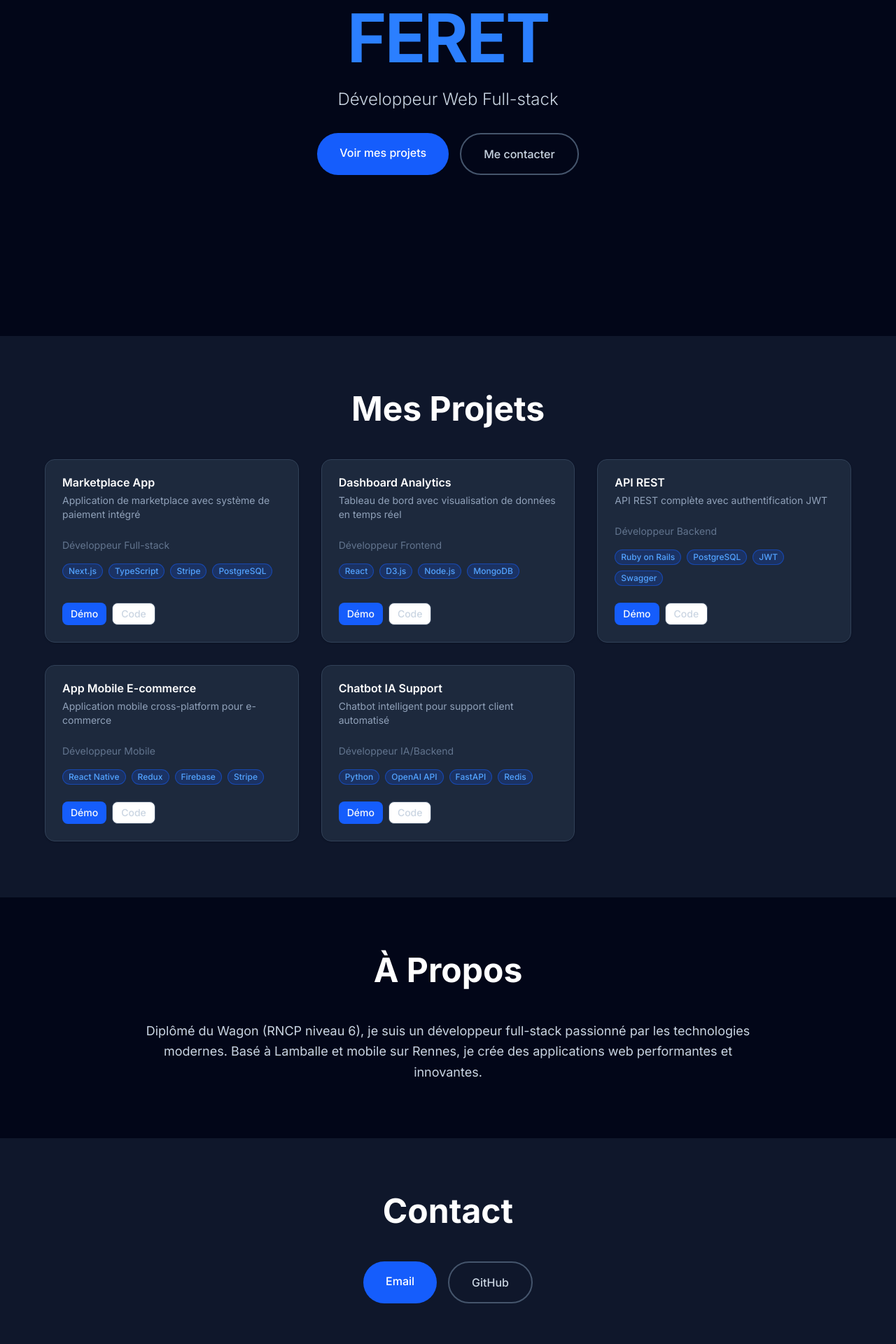
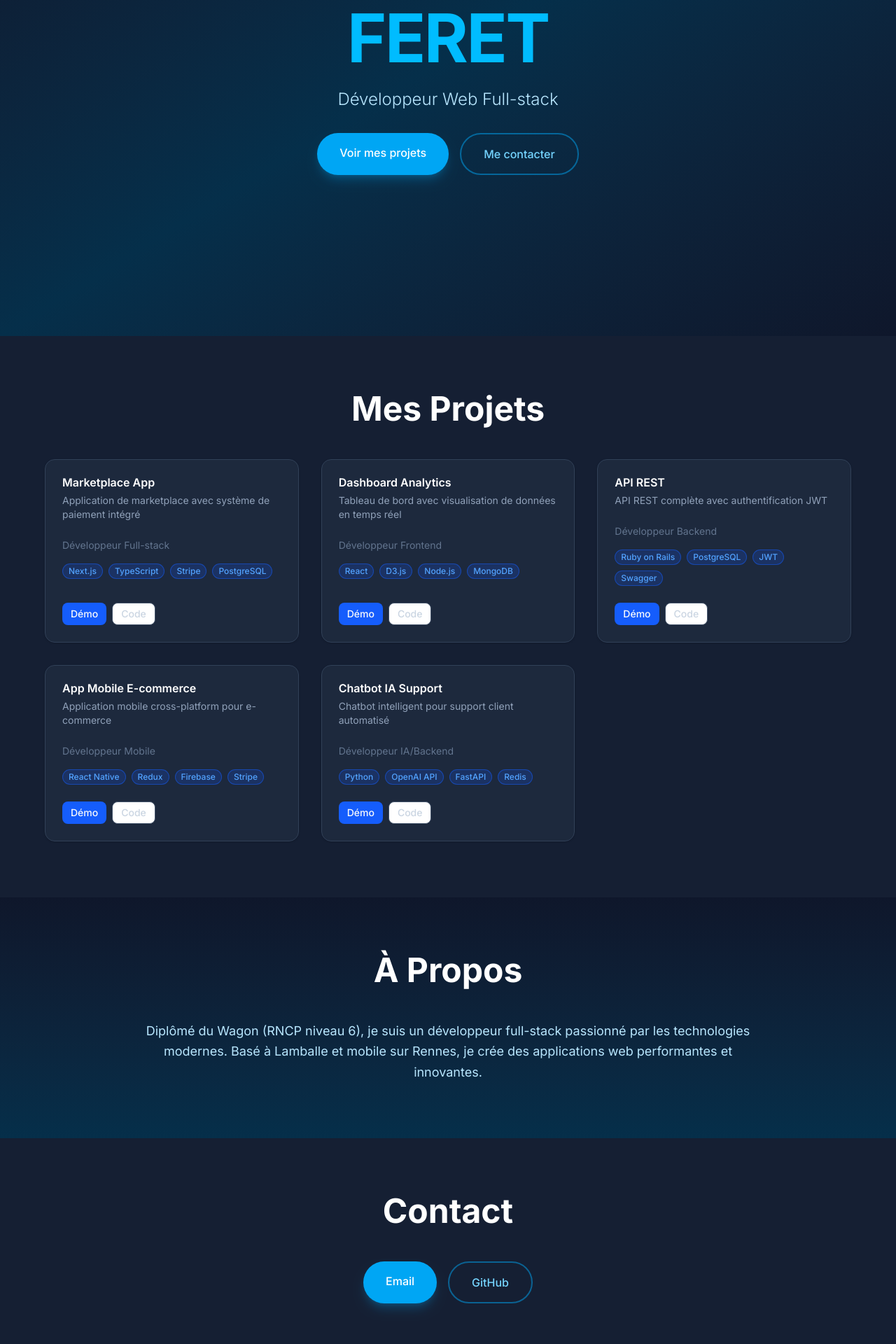
Before and after one commit to ThomasWEBDEV/portfolio-thomas-feret, a Next.js app: page / in a window 1280 px wide. Shown: the part 320-2240 px from the top of the page at 70% size. Built offline with nearby package versions, Linux system fonts and the light colour scheme.

Commit message:
Design: Refonte avec bleu ciel doux (sky) et intégration 3D

```diff
--- a/app/page.tsx
+++ b/app/page.tsx
@@ -1,53 +1,53 @@
 "use client";
 import Link from "next/link";
 import ProjectCard from "@/components/ProjectCard";
-import Hero3D from "@/components/Hero3D";
+import Geometric3D from "@/components/Geometric3D";
 import { projects } from "@/data/projects";
 import { motion } from "framer-motion";
 
 export default function Home() {
   return (
-    <main className="min-h-screen bg-slate-950">
-      <section className="min-h-screen flex items-center justify-center p-8 relative overflow-hidden">
-        <Hero3D />
+    <main className="min-h-screen bg-slate-900">
+      <section className="min-h-screen flex items-center justify-center p-8 relative overflow-hidden bg-gradient-to-br from-slate-900 via-sky-950 to-slate-900">
+        <Geometric3D />
         <motion.div
-          initial={{ opacity: 0, y: 20 }}
-          animate={{ opacity: 1, y: 0 }}
-          transition={{ duration: 0.8 }}
+          initial={{ opacity: 0, z: -100 }}
+          animate={{ opacity: 1, z: 0 }}
+          transition={{ duration: 1 }}
           className="max-w-4xl mx-auto text-center z-10"
         >
           <motion.h1
-            initial={{ scale: 0 }}
-            animate={{ scale: 1 }}
+            initial={{ scale: 0.5, opacity: 0 }}
+            animate={{ scale: 1, opacity: 1 }}
             transition={{ delay: 0.2, type: "spring", stiffness: 100 }}
             className="text-6xl md:text-8xl font-bold mb-6 text-white tracking-tight"
           >
             THOMAS
-            <span className="block text-blue-500">FERET</span>
+            <span className="block text-sky-400">FERET</span>
           </motion.h1>
           <motion.p
-            initial={{ opacity: 0 }}
-            animate={{ opacity: 1 }}
+            initial={{ opacity: 0, y: 20 }}
+            animate={{ opacity: 1, y: 0 }}
             transition={{ delay: 0.5 }}
-            className="text-xl md:text-2xl mb-8 text-slate-300 font-light"
+            className="text-xl md:text-2xl mb-8 text-sky-200 font-light"
           >
             Développeur Web Full-stack
           </motion.p>
           <motion.div
-            initial={{ opacity: 0 }}
-            animate={{ opacity: 1 }}
+            initial={{ opacity: 0, y: 20 }}
+            animate={{ opacity: 1, y: 0 }}
             transition={{ delay: 0.7 }}
             className="flex gap-4 justify-center"
           >
             <Link
               href="#projets"
-              className="px-8 py-4 bg-blue-600 text-white rounded-full hover:bg-blue-500 transition-all hover:scale-105 font-medium"
+              className="px-8 py-4 bg-sky-500 text-white rounded-full hover:bg-sky-400 transition-all hover:scale-105 font-medium shadow-lg shadow-sky-500/25"
             >
               Voir mes projets
             </Link>
             <Link
               href="#contact"
-              className="px-8 py-4 border-2 border-slate-600 text-slate-300 rounded-full hover:border-blue-500 hover:text-blue-500 transition-all font-medium"
+              className="px-8 py-4 border-2 border-sky-500/50 text-sky-300 rounded-full hover:border-sky-400 hover:text-sky-400 hover:bg-sky-950/30 transition-all font-medium"
             >
               Me contacter
             </Link>
@@ -55,7 +55,7 @@ export default function Home() {
         </motion.div>
       </section>
 
-      <section id="projets" className="py-20 px-8 bg-slate-900">
+      <section id="projets" className="py-20 px-8 bg-slate-800/50 backdrop-blur">
         <motion.div
           initial={{ opacity: 0 }}
           whileInView={{ opacity: 1 }}
@@ -72,7 +72,7 @@ export default function Home() {
         </motion.div>
       </section>
 
-      <section id="about" className="py-20 px-8 bg-slate-950">
+      <section id="about" className="py-20 px-8 bg-gradient-to-b from-slate-900 to-sky-950">
         <motion.div
           initial={{ opacity: 0 }}
           whileInView={{ opacity: 1 }}
@@ -81,14 +81,14 @@ export default function Home() {
           className="max-w-4xl mx-auto text-center"
         >
           <h2 className="text-4xl md:text-5xl font-bold mb-12 text-white">À Propos</h2>
-          <p className="text-slate-300 text-lg leading-relaxed">
+          <p className="text-sky-200 text-lg leading-relaxed">
             Diplômé du Wagon (RNCP niveau 6), je suis un développeur full-stack passionné par les technologies modernes.
             Basé à Lamballe et mobile sur Rennes, je crée des applications web performantes et innovantes.
           </p>
         </motion.div>
       </section>
 
-      <section id="contact" className="py-20 px-8 bg-slate-900">
+      <section id="contact" className="py-20 px-8 bg-slate-800/50">
         <motion.div
           initial={{ opacity: 0 }}
           whileInView={{ opacity: 1 }}
@@ -100,7 +100,7 @@ export default function Home() {
           <div className="flex gap-4 justify-center">
             <a
               href="mailto:contact@thomasferet.dev"
-              className="px-8 py-4 bg-blue-600 text-white rounded-full hover:bg-blue-500 transition-all hover:scale-105 font-medium"
+              className="px-8 py-4 bg-sky-500 text-white rounded-full hover:bg-sky-400 transition-all hover:scale-105 font-medium shadow-lg shadow-sky-500/25"
             >
               Email
             </a>
@@ -108,7 +108,7 @@ export default function Home() {
               href="https://github.com/thomasferet"
               target="_blank"
               rel="noopener noreferrer"
-              className="px-8 py-4 border-2 border-slate-600 text-slate-300 rounded-full hover:border-blue-500 hover:text-blue-500 transition-all font-medium"
+              className="px-8 py-4 border-2 border-sky-500/50 text-sky-300 rounded-full hover:border-sky-400 hover:text-sky-400 hover:bg-sky-950/30 transition-all font-medium"
             >
               GitHub
             </a>
```
